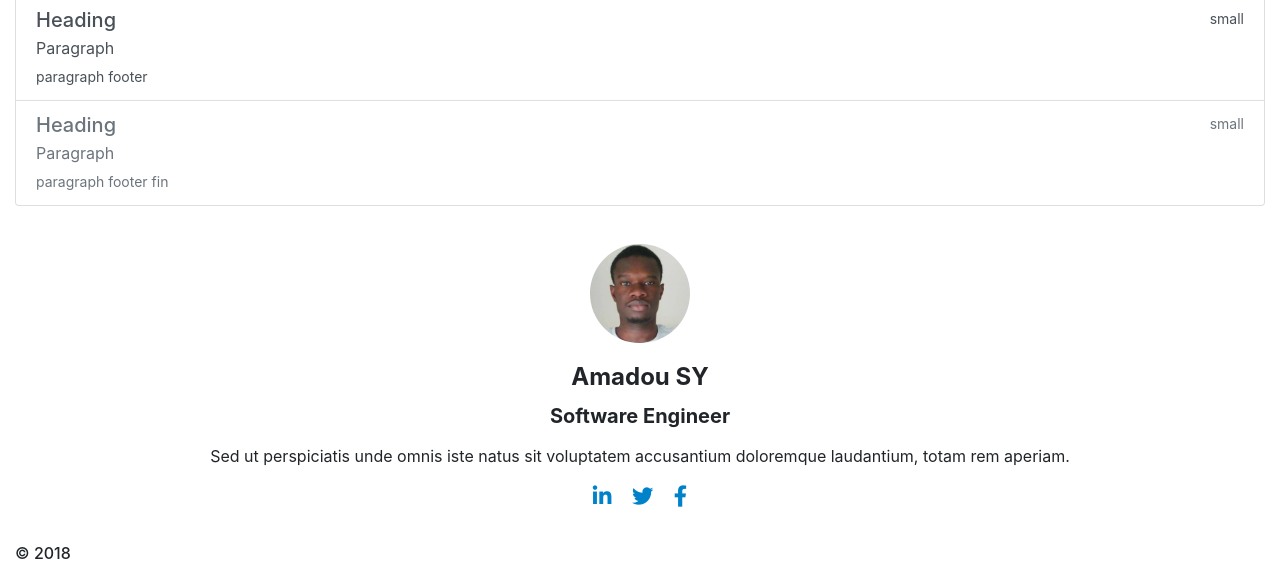
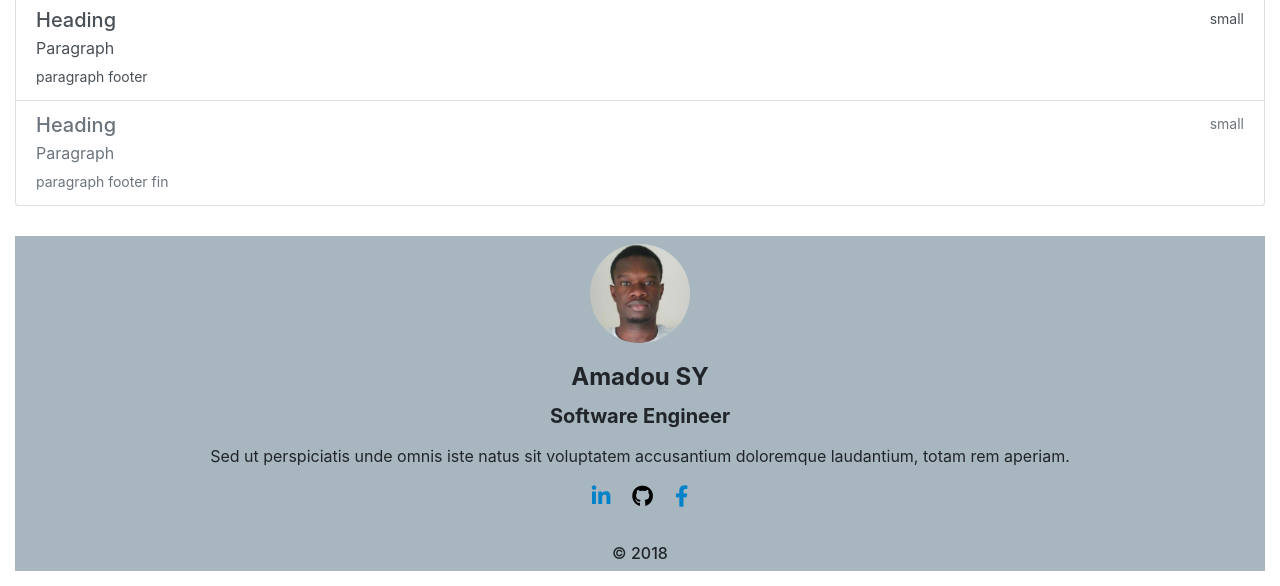
Before and after one commit to amadousysada/myblog, a Django app: page /blog/ in a window 1280 px wide. Shown: the part 1619-2205 px from the top of the page. Run offline with Django 3.2, Linux system fonts and the light colour scheme; some libraries are stand-ins or nearby versions.

Commit message:
css footer

```diff
--- a/blog/static/blog/css/about.css
+++ b/blog/static/blog/css/about.css
@@ -7,8 +7,8 @@ a.px-2.fa-lg.li-ic {
     color: #0082ca!important;
 }
 
-a.px-2.fa-lg.tw-ic {
-    color: #0082ca!important;
+a.px-2.fa-lg.gh-ic {
+    color: black!important;
 }
 
 
@@ -17,7 +17,9 @@ div.view.view-cascade{
     margin: auto;
 }
 
-
+.bg-customize{
+	background-color: #a7b6bf!important
+}
 /*
 
 
--- a/blog/templates/blog/about.html
+++ b/blog/templates/blog/about.html
@@ -1,35 +1,31 @@
 {% load static %}
 
-
-
- <!-- Card package -->
-
 <!-- Card Wider -->
-  <div class=" card card-cascade wider mt-2 mb-3 col  border-0 wider ">
-
+<div class=" card card-cascade wider mt-2 mb-3 col  border-0 bg-customize">
   <!-- Card image -->
   <div class="view view-cascade overlay">
-        <img  class="card-img-top rounded-circle" src="{% static 'blog/images/profile.jpg' %}" alt="Card image cap">
+    <img class="card-img-top rounded-circle" src="{% static 'blog/images/profile.jpg' %}" alt="Card image cap">
   </div>
-
   <!-- Card content -->
   <div class="card-body card-body-cascade text-center">
-
     <!-- Title -->
     <h4 class="card-title"><strong>Amadou SY</strong></h4>
     <!-- Subtitle -->
     <h5 class="blue-text pb-2"><strong>Software Engineer</strong></h5>
     <!-- Text -->
-          <p class="card-text">Sed ut perspiciatis unde omnis iste natus sit voluptatem accusantium doloremque laudantium, totam rem aperiam. </p>
-
+    <p class="card-text">Sed ut perspiciatis unde omnis iste natus sit voluptatem accusantium doloremque laudantium, totam rem aperiam.</p>
     <!-- Linkedin -->
-          <a class="px-2 fa-lg li-ic"><i class="fab fa-linkedin-in"></i></a>
-          <!-- Twitter -->
-          <a class="px-2 fa-lg tw-ic"><i class="fab fa-twitter"></i></a>
+    <a class="px-2 fa-lg li-ic" href="https://www.linkedin.com/in/amadou-sy-979488112/" target="_blank" title="linkedin">
+      <i class="fab fa-linkedin-in"></i>
+    </a>
+    <!-- Github -->
+    <a class="px-2 fa-lg gh-ic" href="https://github.com/amadousysada" target="_blank" title="Github">
+      <i class="fab fa-github"></i>
+    </a>
     <!-- Dribbble -->
-          <a class="px-2 fa-lg fb-ic"><i class="fab fa-facebook-f"></i></a>
-
+    <a class="px-2 fa-lg fb-ic" href="https://www.facebook.com/" target="_blank" title="facebook">
+      <i class="fab fa-facebook-f"></i>
+    </a>
+  </div>
 </div>
 <!-- Card Wider -->
-<!-- Card package -->
-</div>
--- a/templates/base.html
+++ b/templates/base.html
@@ -88,13 +88,16 @@
 <body>
     {% block content %}{% endblock %}
 </body>
-<footer class="footer container-fluid">
+<footer class="footer container-fluid bg-customize">
 
         <div class="row">
             {% include "blog/about.html" %}
         </div>
         <div class="row">
-            <h6 >© 2018</h6>
+            <div class="col text-center">
+                <h6 >© 2018</h6>
+            </div>
+
         </div>
     </div>
 </footer>
```
Lines whose indentation alone changed are shown as unchanged.
